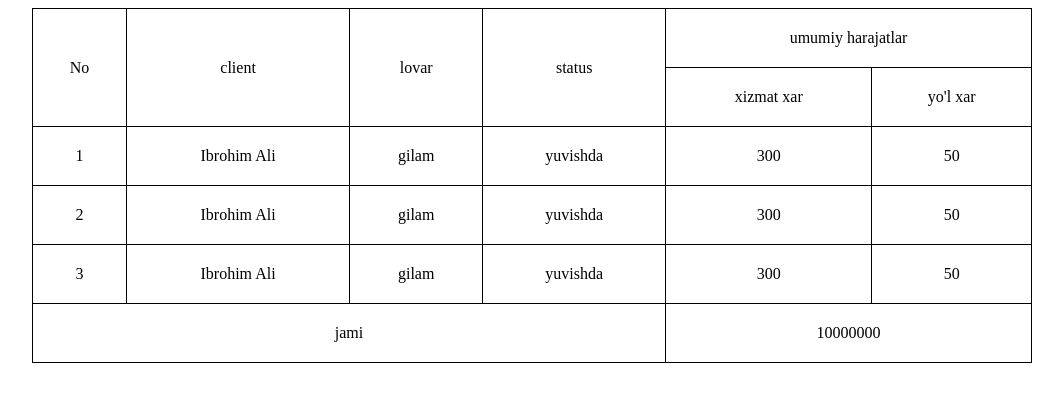
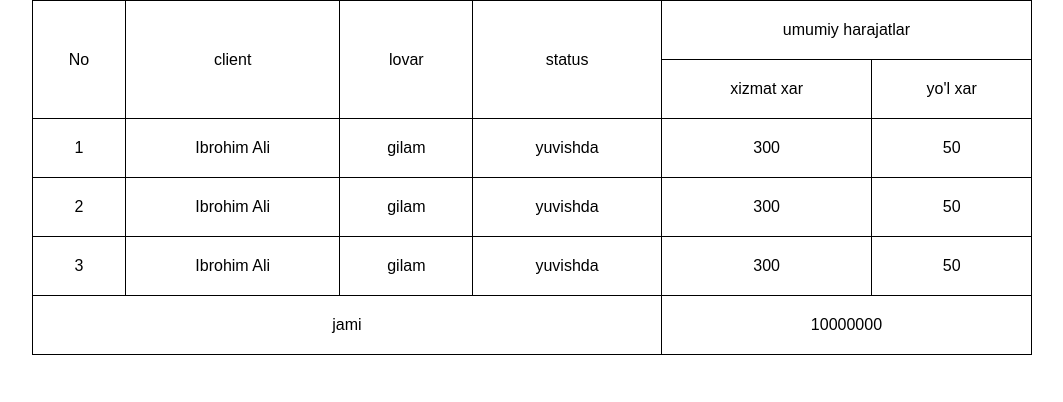
Before and after one commit to pokiza1228/table, a plain HTML site: page index.html in a window 1280 px wide. Shown: the whole page, without its empty margins (108-1171 px from the left). Drawn offline with Linux system fonts and the light colour scheme.

Commit message:
table uyga vazifa

```diff
--- /dev/null
+++ b/sass/_general.scss
@@ -0,0 +1,27 @@
+html {
+    box-sizing: border-box;
+    height: 100%;
+    scroll-behavior: smooth;
+  }
+
+  *,
+  *::before,
+  *::after {
+    box-sizing: inherit;
+  }
+
+  body {
+    display: flex;
+    flex-direction: column;
+    height: 100%;
+    padding: 0;
+    margin: 0;
+    overflow-x: hidden;
+    font-family: "Arial", sans-serif;
+    background-color: #fff;
+  }
+
+  img {
+    max-width: 100%;
+    height: auto;
+  }
--- a/sass/main.scss
+++ b/sass/main.scss
@@ -1,2 +1,3 @@
+@import "general";
 @import "mixins";
 @import "bloks/bloks";
```
Also changed, not shown: css/main.css, 1 other file.
